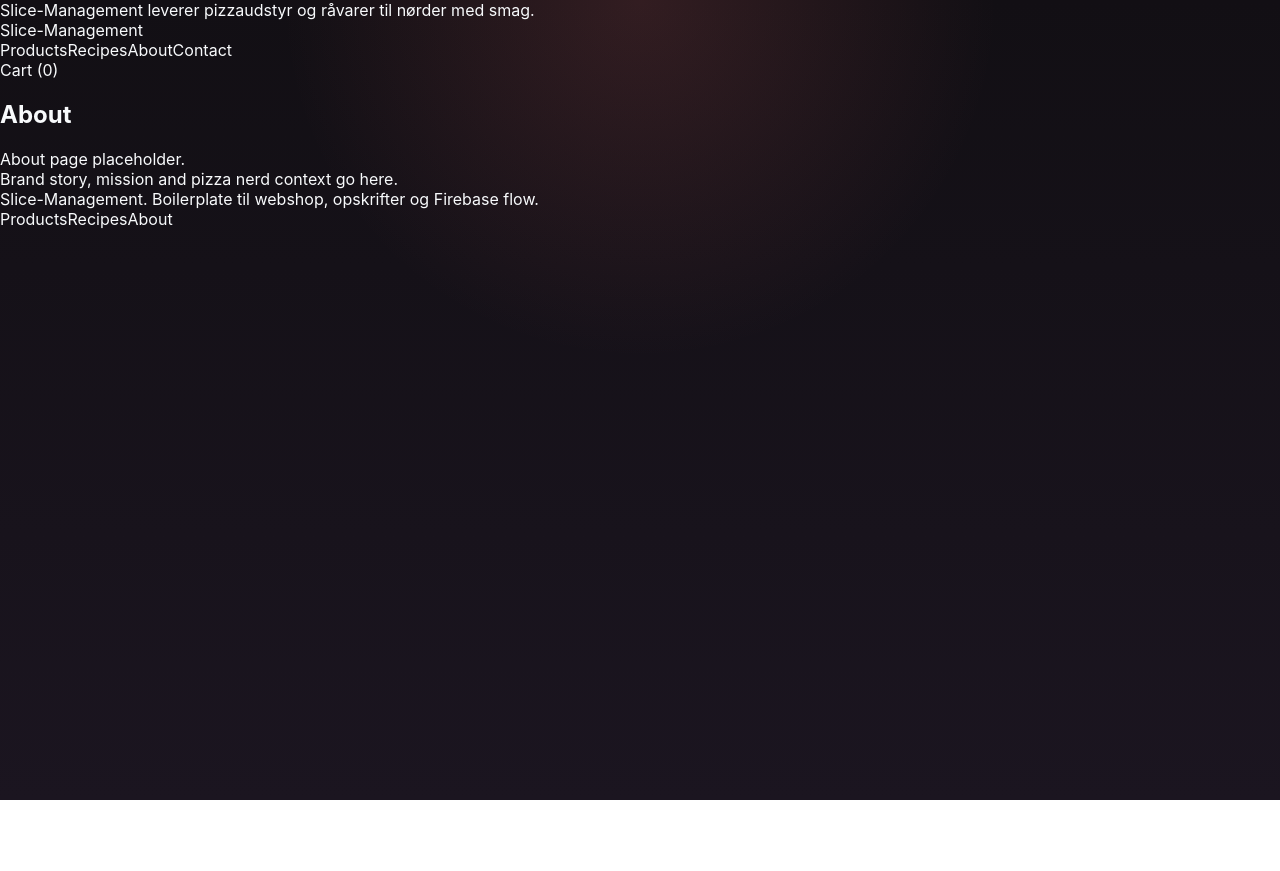
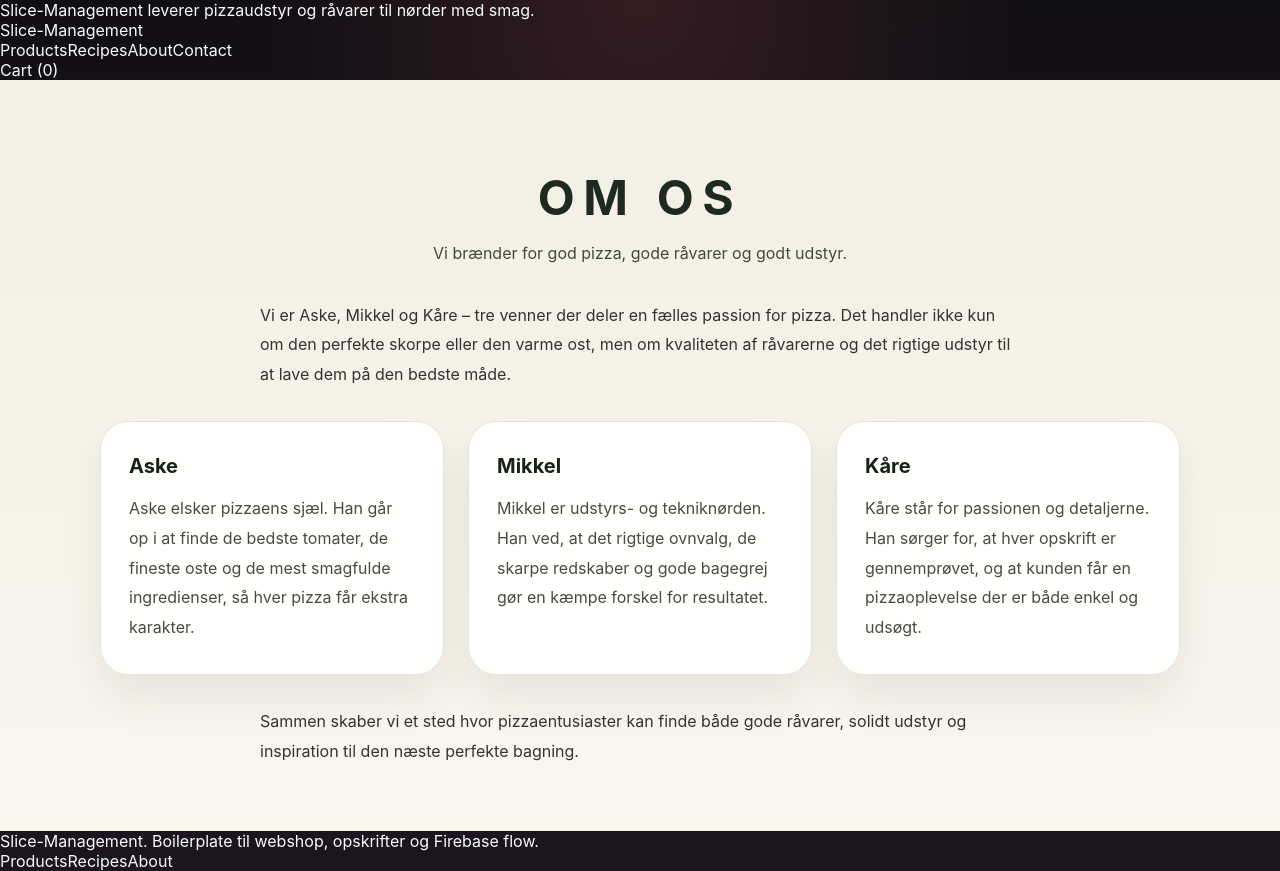
Before and after one commit to AskeSPoulstrup/M6-Project, a React (Vite) app: page /about in a window 1280 px wide. Before the commit the page ends 800 px from the top, so only its background shows below. Built offline with nearby package versions, Linux system fonts and the light colour scheme; no server answers.

Commit message:
Om os side
Jeg har lavet denne side der kort beskriver os 3 og om vores passion til pizza

```diff
--- /dev/null
+++ b/src/pages/AboutPage.css
@@ -0,0 +1,91 @@
+.about-page {
+  position: relative;
+  padding: 72px 24px 64px;
+  background: linear-gradient(180deg, #f2efe3 0%, #faf6ee 100%);
+  color: #1e2a1f;
+  min-height: calc(100vh - 80px);
+}
+
+.about-page::before {
+  content: '';
+  position: absolute;
+  inset: 0 0 auto 0;
+  height: 120px;
+  background: #7e9c7f;
+  border-bottom: 1px solid rgba(255, 255, 255, 0.45);
+  z-index: -1;
+}
+
+.about-page .section-title {
+  text-align: center;
+  max-width: 760px;
+  margin: 0 auto 32px;
+  padding-top: 16px;
+}
+
+.about-page .section-title h2 {
+  margin: 0 0 12px;
+  font-size: clamp(2rem, 4vw, 3rem);
+  letter-spacing: 0.18em;
+  text-transform: uppercase;
+}
+
+.about-page .section-title p {
+  margin: 0;
+  color: #3f4a3e;
+  font-size: 1rem;
+}
+
+.about-page p {
+  max-width: 760px;
+  margin: 0 auto;
+  line-height: 1.85;
+  color: #33332f;
+}
+
+.about-page .about-team {
+  display: grid;
+  grid-template-columns: repeat(3, minmax(0, 1fr));
+  gap: 24px;
+  width: min(100%, 1080px);
+  margin: 32px auto;
+}
+
+.about-page .about-team article {
+  background: rgba(255, 255, 255, 0.95);
+  border: 1px solid rgba(30, 42, 31, 0.12);
+  border-radius: 28px;
+  padding: 32px 28px;
+  box-shadow: 0 24px 40px rgba(38, 55, 44, 0.08);
+}
+
+.about-page .about-team h3 {
+  margin: 0 0 16px;
+  font-size: 1.25rem;
+  color: #172215;
+}
+
+.about-page .about-team p {
+  margin: 0;
+  color: #4a4a42;
+}
+
+@media (max-width: 900px) {
+  .about-page {
+    padding: 56px 18px 48px;
+  }
+
+  .about-page .about-team {
+    grid-template-columns: 1fr;
+  }
+}
+
+@media (max-width: 600px) {
+  .about-page {
+    padding: 48px 16px 36px;
+  }
+
+  .about-page .section-title h2 {
+    font-size: 2.4rem;
+  }
+}
--- a/src/pages/AboutPage.tsx
+++ b/src/pages/AboutPage.tsx
@@ -1,10 +1,48 @@
+import './AboutPage.css'
 import SectionTitle from '../components/common/SectionTitle'
 
 export default function AboutPage() {
   return (
-    <section>
-      <SectionTitle title="About" subtitle="About page placeholder." />
-      <p>Brand story, mission and pizza nerd context go here.</p>
+    <section className="about-page">
+      <SectionTitle title="Om os" subtitle="Vi brænder for god pizza, gode råvarer og godt udstyr." />
+      <p>
+        Vi er Aske, Mikkel og Kåre – tre venner der deler en fælles passion for pizza.
+        Det handler ikke kun om den perfekte skorpe eller den varme ost, men om
+        kvaliteten af råvarerne og det rigtige udstyr til at lave dem på den bedste måde.
+      </p>
+
+      <div className="about-team">
+        <article>
+          <h3>Aske</h3>
+          <p>
+            Aske elsker pizzaens sjæl. Han går op i at finde de bedste tomater,
+            de fineste oste og de mest smagfulde ingredienser, så hver pizza får
+            ekstra karakter.
+          </p>
+        </article>
+
+        <article>
+          <h3>Mikkel</h3>
+          <p>
+            Mikkel er udstyrs- og tekniknørden. Han ved, at det rigtige ovnvalg,
+            de skarpe redskaber og gode bagegrej gør en kæmpe forskel for resultatet.
+          </p>
+        </article>
+
+        <article>
+          <h3>Kåre</h3>
+          <p>
+            Kåre står for passionen og detaljerne. Han sørger for, at hver opskrift
+            er gennemprøvet, og at kunden får en pizzaoplevelse der er både enkel og
+            udsøgt.
+          </p>
+        </article>
+      </div>
+
+      <p>
+        Sammen skaber vi et sted hvor pizzaentusiaster kan finde både gode råvarer,
+        solidt udstyr og inspiration til den næste perfekte bagning.
+      </p>
     </section>
   )
 }
```
Also changed, not shown: src/App.css (line endings or trailing spaces).
